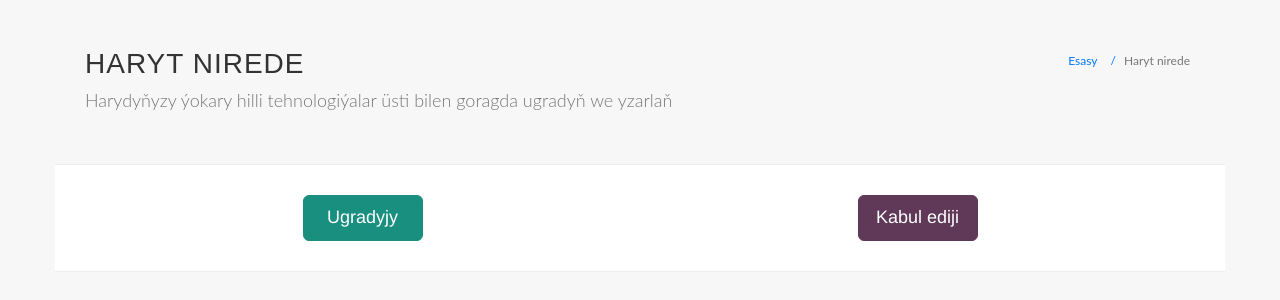
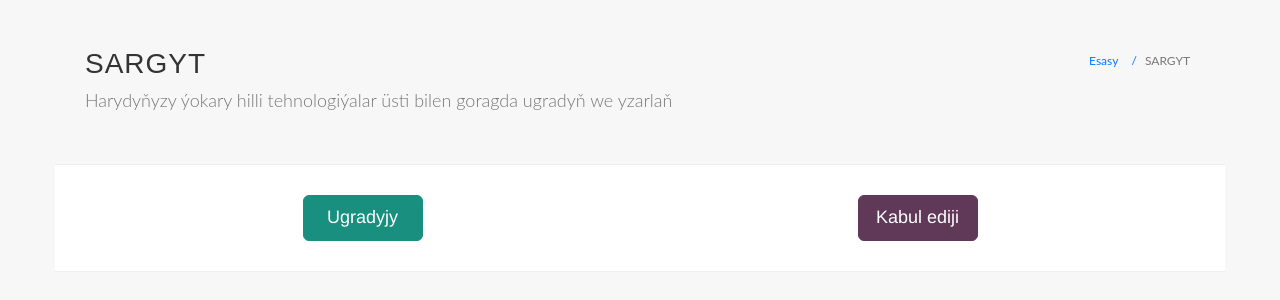
Before and after one commit to mikebionic/OrderTacker_IoT, a Flask app: page / in a window 1280 px wide. Shown: the top 300 px of the page. Run offline with Flask 2, Linux system fonts and the light colour scheme; some libraries are stand-ins or nearby versions.

Commit message:
updated product name and config

```diff
--- a/web/main/templates/layout.html
+++ b/web/main/templates/layout.html
@@ -1,15 +1,30 @@
 <!DOCTYPE html>
 <html lang="en">
 	<head>
-		<title>{{ title if title else 'Haryt nirede' }}</title>
+		<title>{{ title if title else 'SARGYT' }}</title>
 		<meta charset="utf-8" />
-		<meta name="viewport" content="width=device-width, initial-scale=1.0, user-scalable=0, minimum-scale=1.0, maximum-scale=1.0">
-		<meta name="apple-mobile-web-app-capable" content="yes">
-		<meta name="apple-mobile-web-app-status-bar-style" content="black">
-  	<link href="{{ url_for('static', filename='img/favicon.png') }}" rel="icon">
-		<link rel="stylesheet" href="{{ url_for('static', filename='css/bootstrap/css/bootstrap.min.css') }}">
-		<link rel="stylesheet" href="{{ url_for('static', filename='css/fontawesome/css/font-awesome.min.css') }}">
-		<link rel="stylesheet" href="{{ url_for('static', filename='css/styles.css') }}">
+		<meta
+			name="viewport"
+			content="width=device-width, initial-scale=1.0, user-scalable=0, minimum-scale=1.0, maximum-scale=1.0"
+		/>
+		<meta name="apple-mobile-web-app-capable" content="yes" />
+		<meta name="apple-mobile-web-app-status-bar-style" content="black" />
+		<link
+			href="{{ url_for('static', filename='img/favicon.png') }}"
+			rel="icon"
+		/>
+		<link
+			rel="stylesheet"
+			href="{{ url_for('static', filename='css/bootstrap/css/bootstrap.min.css') }}"
+		/>
+		<link
+			rel="stylesheet"
+			href="{{ url_for('static', filename='css/fontawesome/css/font-awesome.min.css') }}"
+		/>
+		<link
+			rel="stylesheet"
+			href="{{ url_for('static', filename='css/styles.css') }}"
+		/>
 
 		{% block styles %}{% endblock %}
 	</head>
@@ -22,15 +37,18 @@
 					<section id="page-title">
 						<div class="row">
 							<div class="col-sm-8">
-								<h1 class="mainTitle">{{ title if title else 'Haryt nirede' }}</h1>
-								<span class="mainDescription">Harydyňyzy ýokary hilli tehnologiýalar üsti bilen goragda ugradyň we yzarlaň</span>
+								<h1 class="mainTitle">{{ title if title else 'SARGYT' }}</h1>
+								<span class="mainDescription"
+									>Harydyňyzy ýokary hilli tehnologiýalar üsti bilen goragda
+									ugradyň we yzarlaň</span
+								>
 							</div>
 							<ol class="breadcrumb">
 								<li>
 									<span><a href="/">Esasy</a></span>
 								</li>
 								<li class="active">
-									<span>{{ title if title else 'Haryt nirede' }}</span>
+									<span>{{ title if title else 'SARGYT' }}</span>
 								</li>
 							</ol>
 						</div>
@@ -40,19 +58,13 @@
 					<div class="container-fluid container-fullw bg-white">
 						<div class="row">
 							<div class="col-md-12">
-
-
-
-								{% with messages = get_flashed_messages(with_categories=true) %} {%
-								if messages %} {% for category, message in messages %}
+								{% with messages = get_flashed_messages(with_categories=true) %}
+								{% if messages %} {% for category, message in messages %}
 								<div class="p-3 alert alert-{{ category }}" role="alert">
-								{{ message }}
+									{{ message }}
 								</div>
 								{% endfor %} {% endif %} {% endwith %} {% block content %}{%
 								endblock %}
-
-
-
 							</div>
 						</div>
 					</div>
--- a/web/migrate.py
+++ b/web/migrate.py
@@ -51,7 +51,7 @@ fingers_data = [
 	{
 		"id": 3,
 		"user_id": 3,
-		"code": "C9:CE:B1:C2",
+		"code": "A3:72:B2:18",
 		"name": "",
 	}
 ]
@@ -74,7 +74,7 @@ orders_data = [
 	},
 	{
 		"order_code": 2,
-		"card_code": "C9:CE:B1:C2",
+		"card_code": "A3:72:B2:18",
 		"sender_name": "Nurmuhammet",
 		"sender_surname": "Kurbanalyyew",
 		"postal_phone_number": "+99361234567",
```
Also changed, not shown: web/webui.py (added, +11 -0 lines).
